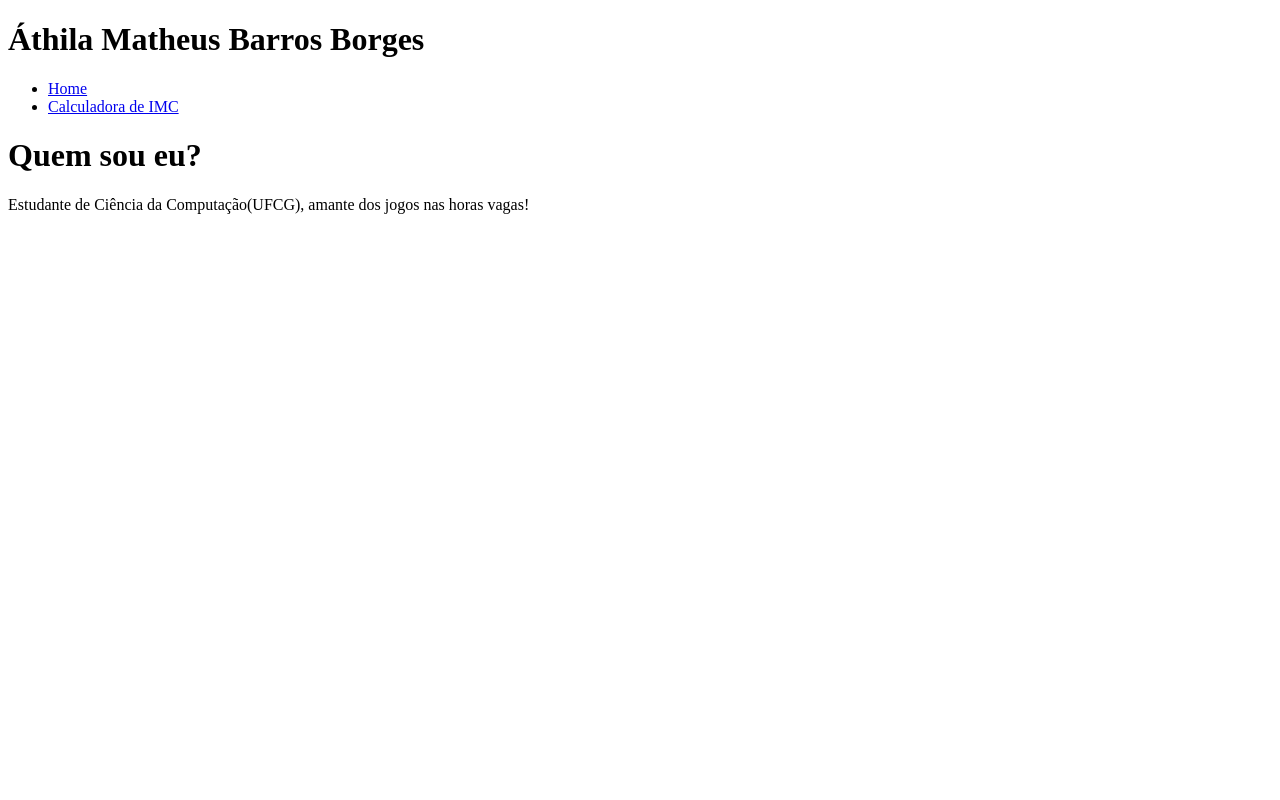
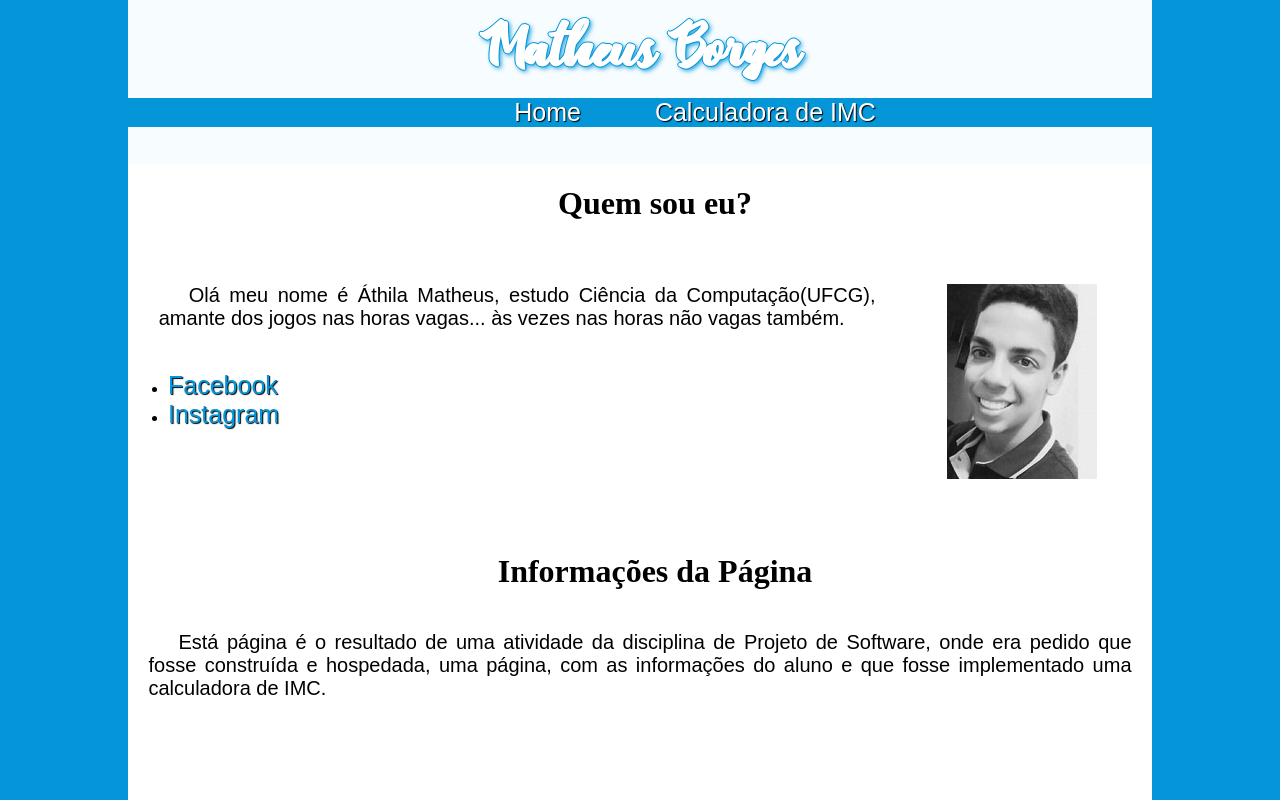
Before and after one commit to AthilaMatheusBorges/PagePsoft, a plain HTML site: page Psoft/index.html in a window 1280 px wide. Shown: the top 800 px of the page. Drawn offline with Linux system fonts and the light colour scheme.

Commit message:
acho que tá pronto

```diff
--- a/Psoft/_imc/imc.css
+++ b/Psoft/_imc/imc.css
@@ -1,12 +1,102 @@
 body{
     margin: 0%;
     padding: 0%;
-    margin-left: 20%;
-    margin-right: 20%;
+    margin-left: 10%;
+    margin-right: 10%;
     background: #0496d8;
 }
 
+/*Aparência do HEADER*/
 header{
-    background: rgba(255, 255, 255, 15);
+    opacity: 20;
+    background: rgba(255, 255, 255, 97%);
+    text-align: center;
+    padding-bottom: 2%;
+    padding-top: 2%;
+
 
 }
+
+
+
+header nav{
+    background: #0496d8;
+    padding: 0%;
+
+}
+header li{
+    display: inline-block;
+    margin-left: 70px;
+
+}
+
+header a{
+    font-family: Arial;
+    font-size: 25px;
+    color: white;
+    text-shadow:  1px 1px 1px black;
+    text-decoration: none;
+}
+@font-face{
+    font-family: Virale;
+    src: url(../_fonts/Virale.ttf);
+}
+header h1{
+    margin: 0%;
+    font-family: Virale;
+    font-size: 60px;
+    text-shadow: 2px 2px 5px  #0496d8, 1px 0px 0px #0496d8,
+    -1px 0px 0px #0496d8,
+    0px 1px 0px #0496d8,
+    0px -1px 0px #0496d8;
+    color: white;
+}
+
+
+/*Aparência do main*/
+main{
+    background: white;
+    overflow: hidden;
+    height: 1024px;
+}
+
+main h1{
+    font-family: Arial;
+    text-align: center;
+    color: #0496d8;
+    text-shadow: 1px 1px 1px black;
+}
+
+main p{
+    font-family: Arial;
+    font-size: 20px;
+    text-align: justify;
+    text-indent: 30px;
+    padding-left: 2%;
+    padding-right: 2%;
+}
+
+main p#imc{
+    text-align: center;
+}
+
+main p#texto{
+    float:left;
+    width: 60%;
+}
+
+main p#imagem{
+    float: right;
+    margin-right: 10px;
+}
+
+/*Aparência do footer*/
+footer{
+    background: rgba(255, 255, 255, 92%);
+}
+footer p{
+    text-align: center;
+    font-family: Arial;
+    font-size: 16px;
+    margin: 0%;
+}
--- a/Psoft/index.html
+++ b/Psoft/index.html
@@ -11,7 +11,7 @@
 <body>
 
         <header>
-                <h1>Áthila Matheus Barros Borges</h1>
+                <h1>Matheus Borges</h1>
 
                 <nav>
                     <ul>
@@ -27,19 +27,42 @@
     <main>
         <h1>Quem sou eu?</h1>
 
-        <p>
-            Estudante de Ciência da Computação(UFCG), amante dos jogos nas
-            horas vagas!
+        <p id="texto">
+            Olá meu nome é Áthila Matheus, estudo Ciência da Computação(UFCG), amante dos jogos nas
+            horas vagas... às vezes nas horas não vagas também.
+
 
         </p>
 
+
+
+
+
+        <p id="imagem">
+            <img src="./_imc/_imagens/mama.jpg">
+        </p>
+        <nav>
+            <ul>
+                <li><a target= "_blank" href="https://www.facebook.com/matheus.borges.524934">Facebook</a></li>
+                <li><a target = "_blank" href="https://www.instagram.com/matheus_borges04/">Instagram</a></li>
+            </ul>
+        </nav>
+
+       <h1 id="info">Informações da Página</h1>
+
+       <p>
+           Está página é o resultado de uma atividade da disciplina de Projeto de Software, onde era pedido que fosse construída e hospedada, uma página, com as informações do aluno e que fosse implementado uma calculadora de IMC.
+       </p>
 
 
     </main>
 
 
     <footer>
+        <p>
+            Copyright &copy;. Pode copiar a vontade!
 
+        </p>
 
 
     </footer>
--- a/Psoft/main.css
+++ b/Psoft/main.css
@@ -1 +1,115 @@
-init
+body{
+    margin: 0%;
+    padding: 0%;
+    margin-left: 10%;
+    margin-right: 10%;
+    background: #0496d8;
+}
+
+/*Aparência do HEADER*/
+header{
+    opacity: 20;
+    background: rgba(255, 255, 255, 97%);
+    text-align: center;
+    padding-bottom: 2%;
+    padding-top: 2%;
+
+
+}
+
+
+
+header nav{
+    background: #0496d8;
+    padding: 0%;
+
+}
+header li{
+    display: inline-block;
+    margin-left: 70px;
+
+}
+
+header a{
+    font-family: Arial;
+    font-size: 25px;
+    color: white;
+    text-shadow:  1px 1px 1px black;
+    text-decoration: none;
+}
+@font-face{
+    font-family: Virale;
+    src: url(./_fonts/Virale.ttf);
+}
+header h1{
+    margin: 0%;
+    font-family: Virale;
+    font-size: 60px;
+    text-shadow: 2px 2px 5px  #0496d8, 1px 0px 0px #0496d8,
+    -1px 0px 0px #0496d8,
+    0px 1px 0px #0496d8,
+    0px -1px 0px #0496d8;
+    color: white;
+}
+
+
+/*Aparência do main*/
+main{
+    background: white;
+    overflow: hidden;
+    height: 1024px;
+}
+
+main h1{
+    text-indent: 30px;
+    text-align: center;
+}
+
+
+
+main a{
+    font-family: Arial;
+    font-size: 25px;
+    color: #0496d8;
+    text-shadow:  1px 1px 1px black;
+    text-decoration: none;
+}
+
+main p#texto{
+    text-align: justify;
+    text-indent: 30px;
+    font-family: Arial;
+    font-size: 20px;
+    width: 70%;
+    float: left;
+    padding-left: 3%;
+    padding-right: 0%;
+}
+
+main p#imagem{
+    float: right;
+    width: 20%;
+    margin-right: 10px;
+    padding-right: 2%;
+}
+main h1#info{
+    padding-top: 10%;
+}
+main p{
+    text-align: justify;
+    text-indent: 30px;
+    font-family: Arial;
+    font-size: 20px;
+    padding: 2%;
+}
+
+/*Aparência do footer*/
+footer{
+    background: rgba(255, 255, 255, 92%);
+}
+footer p{
+    text-align: center;
+    font-family: Arial;
+    font-size: 16px;
+    margin: 0%;
+}
```
Also changed, not shown: Psoft/_imc/imc.html (+24 -6 lines), Psoft/_fonts/Virale.otf (added), Psoft/_fonts/Virale.ttf (added), Psoft/_imc/_imagens/mama.jpg (added).
